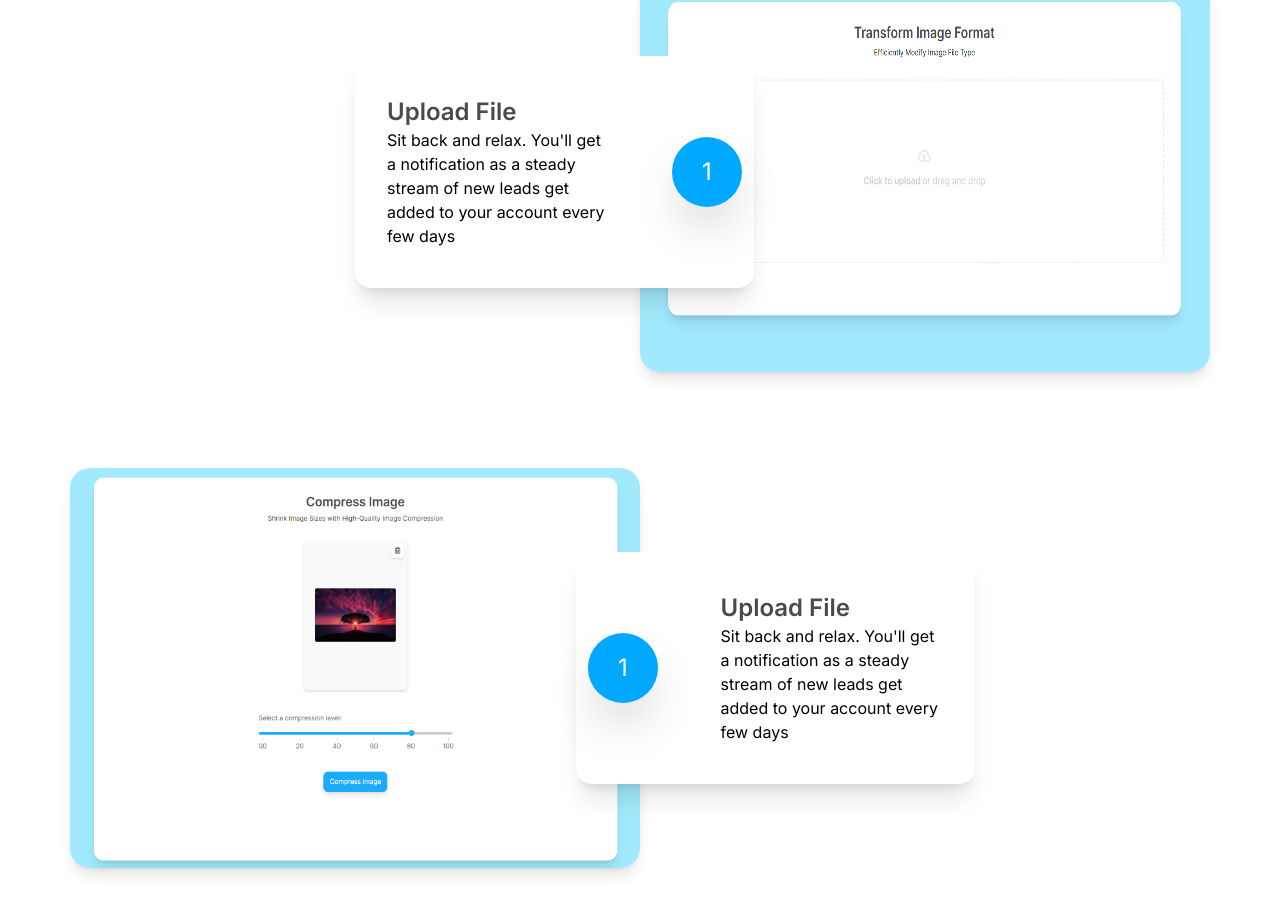
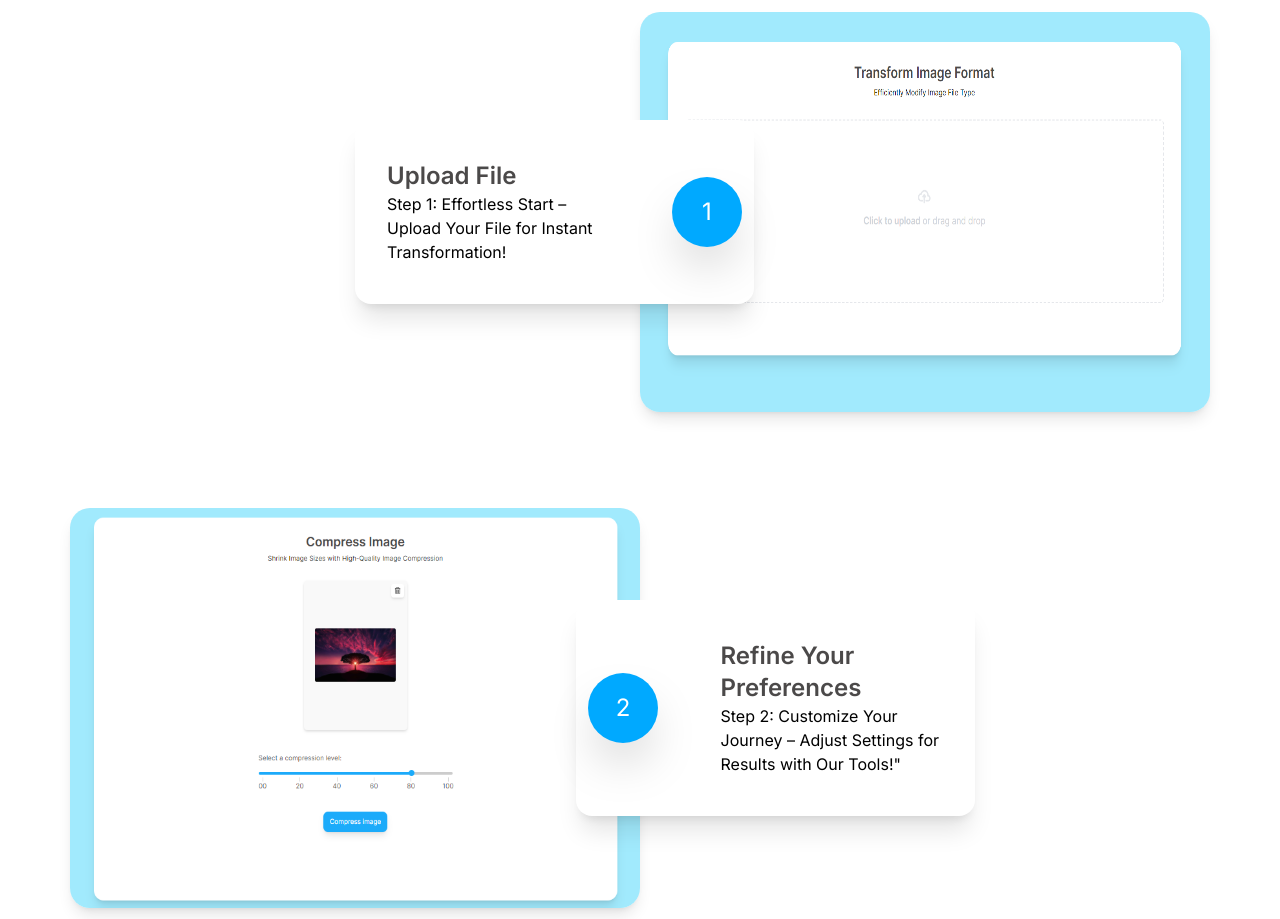
Before and after one commit to Abdul-Wahab-dev/ai-project, a Next.js app: page / in a window 1280 px wide. Shown: the part 1878-2797 px from the top of the page. Built offline with nearby package versions, Linux system fonts and the light colour scheme.

Commit message:
update content

```diff
--- a/app/(components)/landing/letsbuild/index.tsx
+++ b/app/(components)/landing/letsbuild/index.tsx
@@ -60,33 +60,40 @@ const BuildSection = () => {
               </div>
               <div className=" py-5 w-full z-50">
                 <div className="flex  flex-col gap-5">
-                  <h1 className="text-3xl font-bold text-slate-800 z-50">
-                    Let's Create AI-Powered Content With A Single Click
+                  <h1 className="text-3xl font-bold text-slate-800 z-50 text-left">
+                    Experience Excellence at Zero Cost: Unleash the Power of Our
+                    Free Tools!
                   </h1>
-                  <p className="text-slate-800 text-lg ">
-                    To create powerful content, you need to know who you're
-                    targeting. Identify your target audience and understand
-                    their needs, interests, and pain points.
-                  </p>
-                  <ul>
+                  {/* <p className="text-slate-800 text-lg ">
+                    Benefit from our state-of-the-art tools that leverage the
+                    latest technology, ensuring top-notch performance and
+                    results.
+                  </p> */}
+                  <ul className="list-disc	text-slate-800">
                     <li>
                       <p className="text-slate-800 text-lg ">
-                        Start creating powerful content, for your next ads
+                        Benefit from our state-of-the-art tools that leverage
+                        the latest technology, ensuring top-notch performance
+                        and results.
                       </p>
                     </li>
                     <li>
                       <p className="text-slate-800 text-lg ">
-                        Start creating powerful content, for your next ads
+                        Experience seamless navigation with our user-friendly
+                        interface, designed for both beginners and seasoned
+                        users alike.
                       </p>
                     </li>
                     <li>
                       <p className="text-slate-800 text-lg ">
-                        Start creating powerful content, for your next ads
+                        All our features are completely free and easily
+                        accessible to everyone
                       </p>
                     </li>
                     <li>
                       <p className="text-slate-800 text-lg ">
-                        Start creating powerful content, for your next ads
+                        Streamline your tasks with our efficient tools that
+                        deliver speedy results without compromising on quality
                       </p>
                     </li>
                   </ul>
--- a/app/(components)/landing/works/index.tsx
+++ b/app/(components)/landing/works/index.tsx
@@ -15,10 +15,12 @@ const HowItWorks = () => {
             <h1 className="text-3xl font-bold text-slate-800 z-50">
               How it works
             </h1>
-            <p className="text-slate-800 text-lg">Try our cutting-edge tools</p>
+            <p className="text-slate-800 text-lg">
+              Navigate Through the Magic – Explore Our Step-by-Step Guide{" "}
+            </p>
           </div>
         </div>
-        <div className="how-it-works text-black flex flex-col gap-24">
+        <div className="how-it-works text-black flex flex-col gap-24 mt-10">
           <FramerDiv delay={0.25}>
             <div className=" w-full flex-col-reverse lg:flex-row h-full flex items-center justify-center">
               <div className="flex-1 relative z-50  h-[400px] w-full lg:h-full">
@@ -28,9 +30,8 @@ const HowItWorks = () => {
                       Upload File
                     </h1>
                     <p>
-                      Sit back and relax. You'll get a notification as a steady
-                      stream of new leads get added to your account every few
-                      days
+                      Step 1: Effortless Start – Upload Your File for Instant
+                      Transformation!
                     </p>
                   </div>
                   <div className="flex items-center">
@@ -51,17 +52,16 @@ const HowItWorks = () => {
                 <div className="w-[60%] sm:w-[60%] lg:w-[85%] xl:w-[70%] flex-col-reverse lg:flex-row-reverse bg-white flex items-center justify-between py-6 lg:py-10 px-3 shadow-xl rounded-2xl absolute z-50 left-[50%] gap-5 lg:gap-0 -top-16 -translate-x-[50%] lg:-left-16 lg:top-[50%] lg:-translate-y-[50%] lg:-translate-x-0">
                   <div className=" lg:w-[85%] xl:w-[70%] px-5">
                     <h1 className="text-2xl font-semibold text-left">
-                      Upload File
+                      Refine Your Preferences
                     </h1>
                     <p>
-                      Sit back and relax. You'll get a notification as a steady
-                      stream of new leads get added to your account every few
-                      days
+                      Step 2: Customize Your Journey – Adjust Settings for
+                      Results with Our Tools!"
                     </p>
                   </div>
                   <div className="flex items-center">
                     <div className="bg-blue-bolt w-[70px] h-[70px] shadow-2xl rounded-full flex items-center justify-center text-2xl text-white">
-                      <span>1</span>
+                      <span>2</span>
                     </div>
                   </div>
                 </div>
@@ -77,23 +77,22 @@ const HowItWorks = () => {
                 <div className="w-[60%] sm:w-[60%] lg:w-[85%] xl:w-[70%] flex-col-reverse lg:flex-row bg-white flex items-center justify-between py-6 lg:py-10 px-3 shadow-xl rounded-2xl absolute z-50 left-[50%] gap-5 lg:gap-0 -top-16 -translate-x-[50%] lg:-right-16 lg:top-[50%] lg:-translate-y-[50%] lg:-translate-x-0">
                   <div className=" lg:w-[85%] xl:w-[70%] px-5">
                     <h1 className="text-2xl font-semibold text-left">
-                      Upload File
+                      See the Transformation
                     </h1>
                     <p>
-                      Sit back and relax. You'll get a notification as a steady
-                      stream of new leads get added to your account every few
-                      days
+                      "Step 3: Instant Joy – See the Transformation with Your
+                      Optimized Content Quickly and Effortlessly!
                     </p>
                   </div>
                   <div className="flex items-center">
                     <div className="bg-blue-bolt w-[70px] h-[70px] shadow-2xl rounded-full flex items-center justify-center text-2xl text-white">
-                      <span>1</span>
+                      <span>3</span>
                     </div>
                   </div>
                 </div>
               </div>
               <div className="w-full h-full flex-1 flex items-center">
-                <div className="image-2 shadow-lg md:h-[350px] xl:h-[400px] w-full"></div>
+                <div className="image-3 shadow-lg md:h-[350px] xl:h-[400px] w-full"></div>
               </div>
             </div>
           </FramerDiv>
--- a/app/(components)/layout/header/index.tsx
+++ b/app/(components)/layout/header/index.tsx
@@ -12,12 +12,12 @@ const Header = () => {
               <li className="cursor-pointer">Tools</li>
             </ul>
           </div>
-          <div>
+          {/* <div>
             <ul className="flex justify-center items-center gap-4 text-lg font-semibold">
               <li className="cursor-pointer">Login</li>
               <li className="cursor-pointer">Sign up</li>
             </ul>
-          </div>
+          </div> */}
         </div>
       </div>
     </div>
--- a/app/page.tsx
+++ b/app/page.tsx
@@ -22,7 +22,7 @@ export default function Home() {
       <BuildSection />
       {/* Let's build  */}
       {/* Result Section */}
-      <StatSection />
+      {/* <StatSection /> */}
       {/* Service Section */}
     </div>
   );
```
